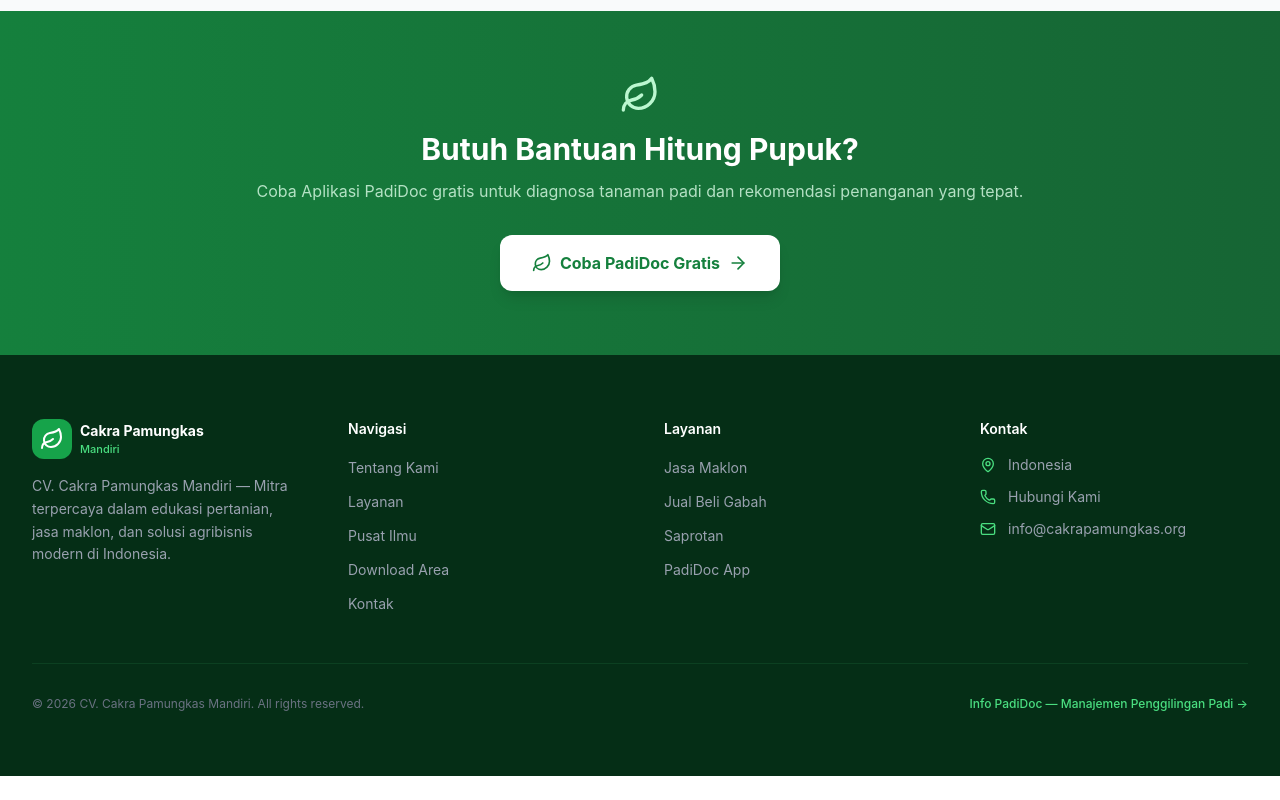
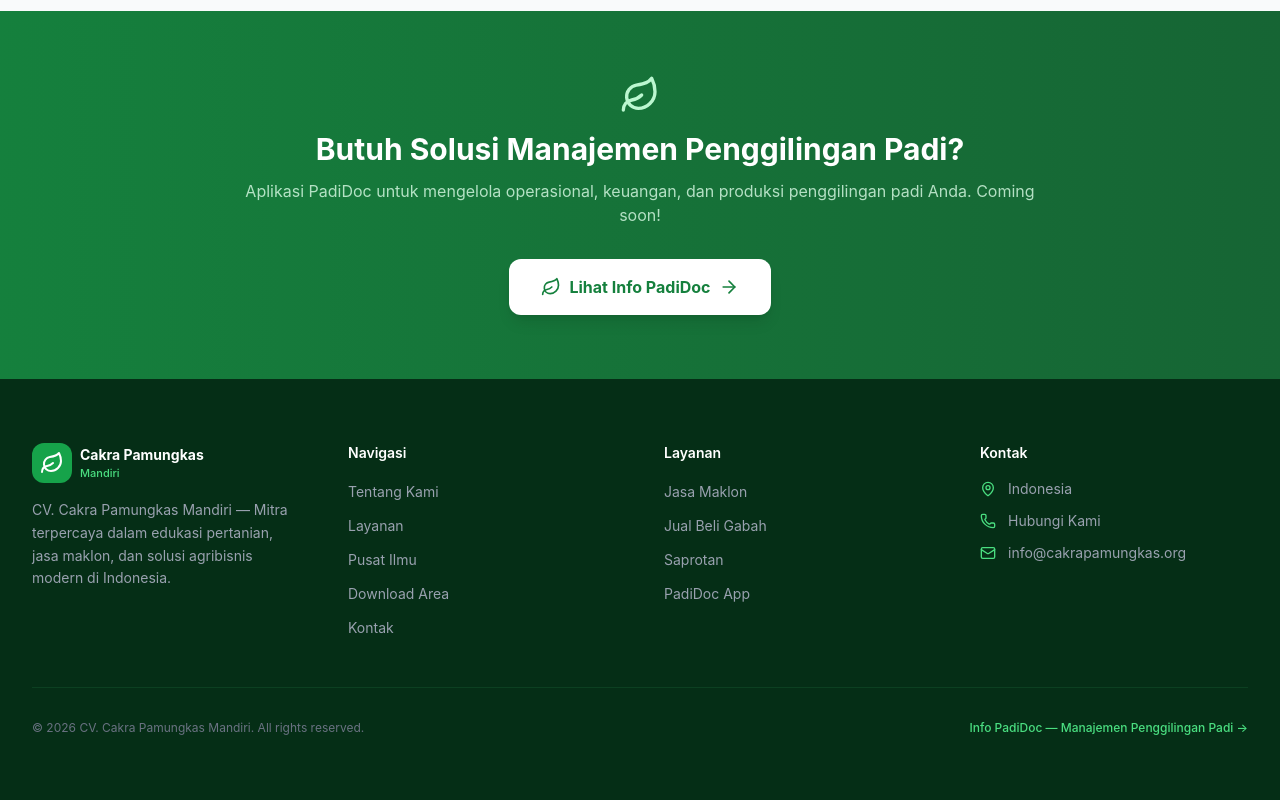
Before and after one commit to rcz87/cakrapamungkas-org, a Next.js app: page /pusat-ilmu in a window 1280 px wide. Shown: the part 1613-2413 px from the top of the page. Before the commit the page ends 2389 px from the top, so only its background shows below. Built offline with nearby package versions, Linux system fonts and the light colour scheme.

Commit message:
Update remaining PadiDoc links in pusat-ilmu and layanan pages

```diff
--- a/src/app/layanan/page.tsx
+++ b/src/app/layanan/page.tsx
@@ -162,15 +162,13 @@
               Hubungi Kami
               <ArrowRight className="w-4 h-4" />
             </Link>
-            <a
-              href="https://padidoc.cakrapamungkas.org"
-              target="_blank"
-              rel="noopener noreferrer"
+            <Link
+              href="/padidoc"
               className="inline-flex items-center justify-center gap-2 px-6 py-3 bg-white text-primary-700 font-semibold rounded-xl hover:bg-gray-50 border border-primary-200 transition-colors"
             >
               <Leaf className="w-4 h-4" />
-              Coba PadiDoc Gratis
-            </a>
+              Info PadiDoc
+            </Link>
           </div>
         </div>
       </section>
--- a/src/app/pusat-ilmu/page.tsx
+++ b/src/app/pusat-ilmu/page.tsx
@@ -175,22 +175,19 @@
         <div className="max-w-4xl mx-auto px-4 sm:px-6 lg:px-8 text-center">
           <Leaf className="w-10 h-10 text-primary-200 mx-auto mb-4" />
           <h2 className="text-2xl sm:text-3xl font-bold text-white mb-3">
-            Butuh Bantuan Hitung Pupuk?
+            Butuh Solusi Manajemen Penggilingan Padi?
           </h2>
           <p className="text-primary-100/80 mb-8">
-            Coba Aplikasi PadiDoc gratis untuk diagnosa tanaman padi dan
-            rekomendasi penanganan yang tepat.
+            Aplikasi PadiDoc untuk mengelola operasional, keuangan, dan produksi penggilingan padi Anda. Coming soon!
           </p>
-          <a
-            href="https://padidoc.cakrapamungkas.org"
-            target="_blank"
-            rel="noopener noreferrer"
+          <Link
+            href="/padidoc"
             className="inline-flex items-center gap-2 px-8 py-4 bg-white text-primary-700 font-bold rounded-xl hover:bg-primary-50 transition-colors shadow-lg"
           >
             <Leaf className="w-5 h-5" />
-            Coba PadiDoc Gratis
+            Lihat Info PadiDoc
             <ArrowRight className="w-5 h-5" />
-          </a>
+          </Link>
         </div>
       </section>
     </>
```
